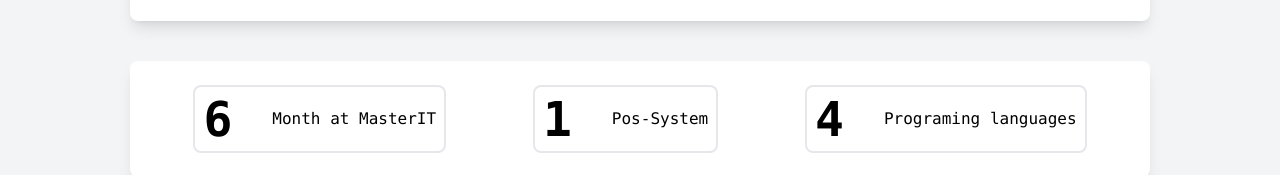
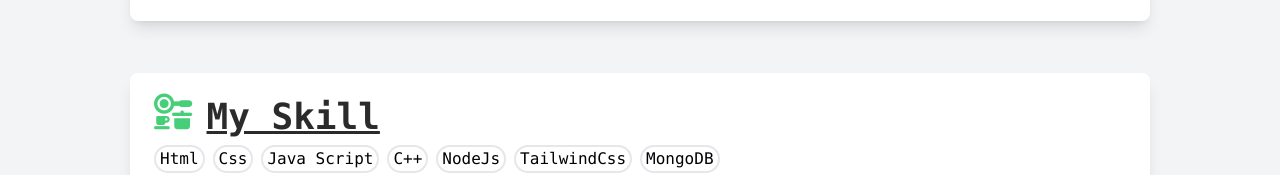
Before and after one commit to nounthanith/nuonthanithh, a plain HTML site: page index.html in a window 1280 px wide. Shown: the part 631-806 px from the top of the page. Drawn offline with nearby package versions, Linux system fonts and the light colour scheme.

Commit message:
Update index.html

```diff
--- a/index.html
+++ b/index.html
@@ -76,22 +76,6 @@
                 </div>
             </div>
         </div>
-        <div data-aos="zoom-in" class="flex item-center justify-center px-10">
-            <div class="flex justify-around item-center bg-white dark:bg-stone-800 gap-2 p-6 rounded-lg shadow-lg flex w-full md:max-w-[85%] items-center">
-                <div class="flex justify-center item-center rounded-lg border-2 dark:text-white p-2 md:gap-10">
-                    <p class="text-5xl font-bold text-black dark:text-white">6</p>
-                    <p class="text-black dark:text-white md:mt-3">Month at MasterIT</p>
-                </div>
-                <div class="flex justify-center item-center rounded-lg border-2 text-black dark:text-white p-2 md:gap-10">
-                    <p class="text-5xl font-bold dark:text-white">1</p>
-                    <p class="text-black dark:text-white md:mt-3">Pos-System</p>
-                </div>
-                <div class="flex justify-center item-center rounded-lg border-2 dark:text-white text-black p-2 md:gap-10">
-                    <p class="text-5xl font-bold dark:text-white">4</p>
-                    <p class="text-black dark:text-white md:mt-3">Programing languages</p>
-                </div>
-            </div>
-        </div>
 
         <div data-aos="zoom-in" class="flex item-center justify-center mt-3 px-10">
             <div class="bg-white dark:bg-stone-800 gap-2 p-6 rounded-lg shadow-lg flex w-full md:max-w-[85%] items-center">
```
